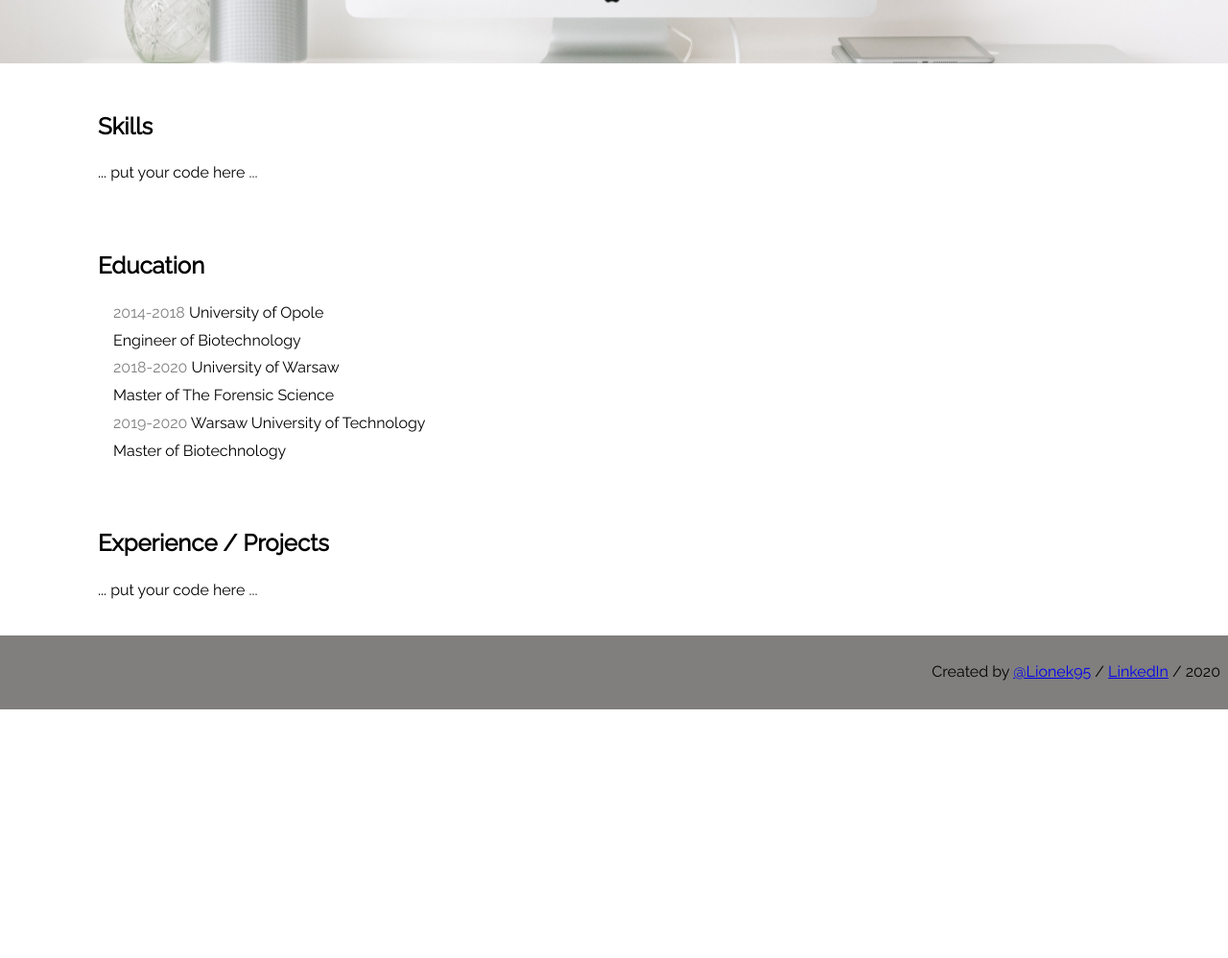
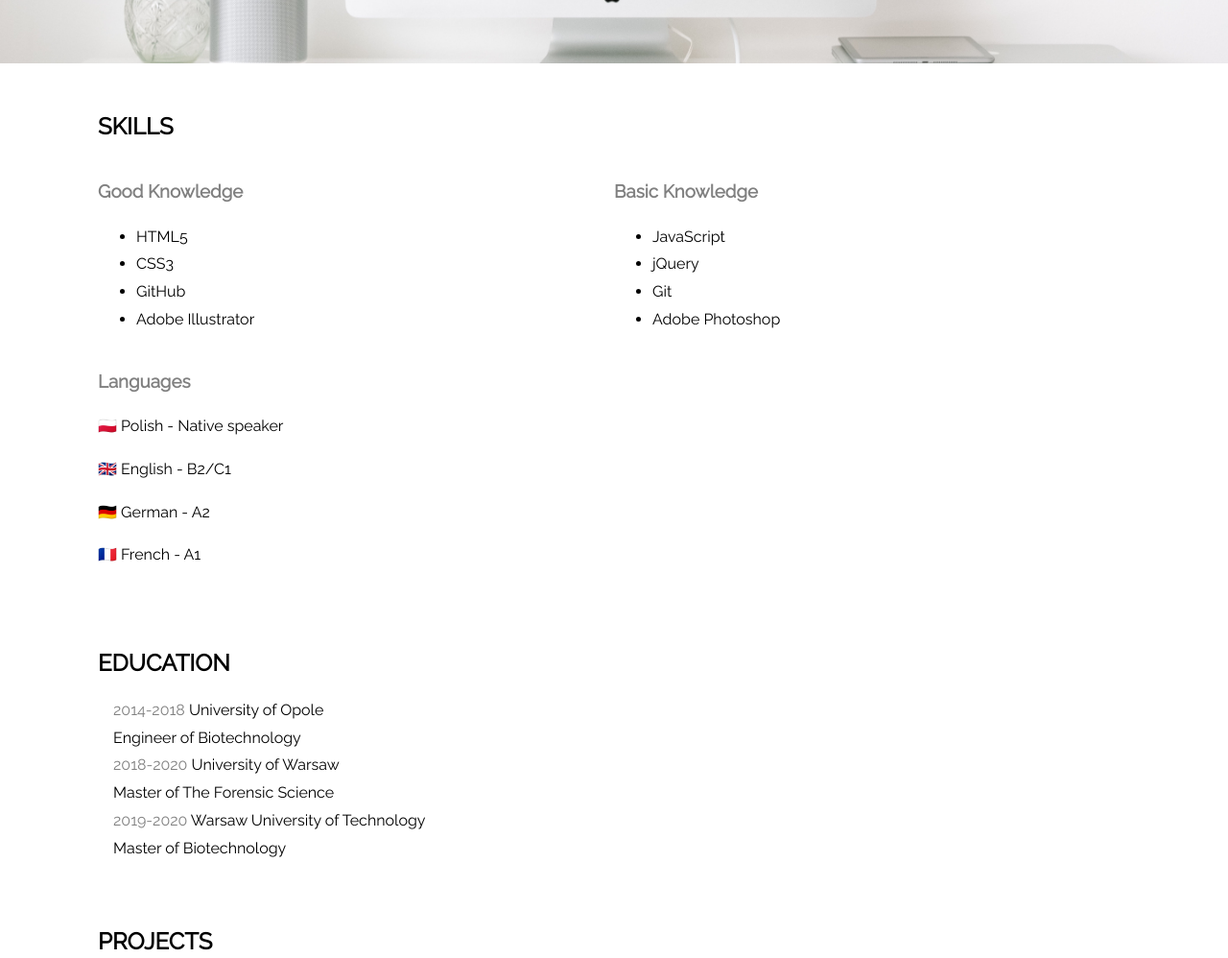
Before and after one commit to Lionek95/MyCV, a plain HTML site: page index.html in a window 1280 px wide. Shown: the part 461-1459 px from the top of the page at 96% size. Before the commit the page ends 1200 px from the top, so only its background shows below. Drawn offline with Linux system fonts and the light colour scheme.

Commit message:
add skills section

```diff
--- a/index.html
+++ b/index.html
@@ -11,7 +11,7 @@
 <body>
     <header>
         <div class="photo">
-            <img src="0.jpg" />
+            <img src="0.jpg"/>
         </div>
         <h1>Katarzyna Jakubiec</h1>
         <section>
@@ -23,9 +23,31 @@
         <!-- Skilss -->
         <section>
             <h2>Skills</h2>
-
-            ... put your code here ...
-
+                <div class='skills'>
+                    <div class='column'>
+                        <h3>Good Knowledge</h3>
+                        <ul>
+                            <li>HTML5</li>
+                            <li>CSS3</li>
+                            <li>GitHub</li>
+                            <li>Adobe Illustrator</li>
+                        </ul>
+                    </div>
+                    <div class='column'>
+                    <h3>Basic Knowledge</h3>
+                        <ul>
+                            <li>JavaScript</li>
+                            <li>jQuery</li>
+                            <li>Git</li>
+                            <li>Adobe Photoshop</li>
+                        </ul>
+                    </div>
+                </div>
+                    <h3>Languages</h3>
+                    <p>🇵🇱 Polish - Native speaker</p>
+                    <p>🇬🇧 English - B2/C1</p>
+                    <p>🇩🇪 German - A2</p>
+                    <p>🇫🇷 French - A1</p>
         </section>
         <!-- Education -->
         <section>
@@ -37,14 +59,12 @@
                 <div class="descrition">
                     Engineer of Biotechnology
                 </div>
-
                 <div class='school'>
                 <span>2018-2020</span> University of Warsaw
                 </div>
                 <div class="descrition">
                     Master of The Forensic Science
                 </div>
-
                 <div class='school'>
                     <span>2019-2020</span> Warsaw University of Technology
                 </div>
@@ -53,10 +73,9 @@
                 </div>
             </article>
         </section>
-
-<!-- Experience / Projects / Portfolio ... -->
+        <!-- Projects  -->
         <section>
-            <h2>Experience / Projects</h2>
+            <h2>Projects</h2>
 
             ... put your code here ...
 
--- a/style.css
+++ b/style.css
@@ -4,21 +4,17 @@ body {
   margin: 0;
   font-size: 16px;
   line-height: 1.8em;
-    font-family: 'Raleway', sans-serif;
-  }
+  font-family: 'Raleway', sans-serif; }
 
 article {
-    padding:0 1em;
-  }
+  padding:0 1em; }
 
 section{
   margin: 1em;
-    padding: 1em;
-  }
+  padding: 1em; }
 
 header, main, footer {
-    margin: 0 auto;
-  }
+  margin: 0 auto; }
 
 header {
   padding: 2em;
@@ -26,40 +22,61 @@ body {
   background-image: url('jessy-smith-zFOm6KzA-7g-unsplash.jpg'); /*Photo by Jessy Smith on Unsplash*/
   background-size: cover;
   background-position: center;
-    color: white;
-  }
+  color: white; }
 
 header section {
   margin: 0 auto;
-    max-width: 640px;
-  }
+  max-width: 640px; }
 
 header img {
   max-width: 125px;
-    border-radius: 50%;
-  }
+  border-radius: 50%; }
 
 .photo {
   margin-top: 3em; }
 
 h1 {
   margin: 0.1em 0;
-    text-transform: uppercase;
-  }
+  text-transform: uppercase; }
 
 header section {
-    margin-bottom: 2.3em;
-  }
+  margin-bottom: 2.3em; }
+
 main {
-    max-width: 1140px;
-  }
+  max-width: 1140px; }
+
+section {
+  border-bottom: 2em; }
+
+h2 {
+  font-weight: bold;
+  text-transform: uppercase; }
 
 .school span {
-    color: gray;
-  }
+  color: gray; }
+
+h3 {
+  color: gray; }
+
+.skills {
+  display: -ms-flexbox;
+  display: flex;
+  -ms-flex-wrap: wrap;
+  flex-wrap: wrap; }
+
+.skills .column {
+  -ms-flex: 0 0 50%;
+  flex: 0 0 50%;
+  max-width: 50%; }
 
 footer {
   background-color: rgb(128, 127, 125);
   text-align: right;
-    padding: 0.5em;
-  }
+  padding: 0.5em; }
+
+a {
+  color: white;
+  text-decoration: none; }
+
+a:hover {
+  opacity: 0.5; }
```
Lines whose indentation alone changed are shown as unchanged.
